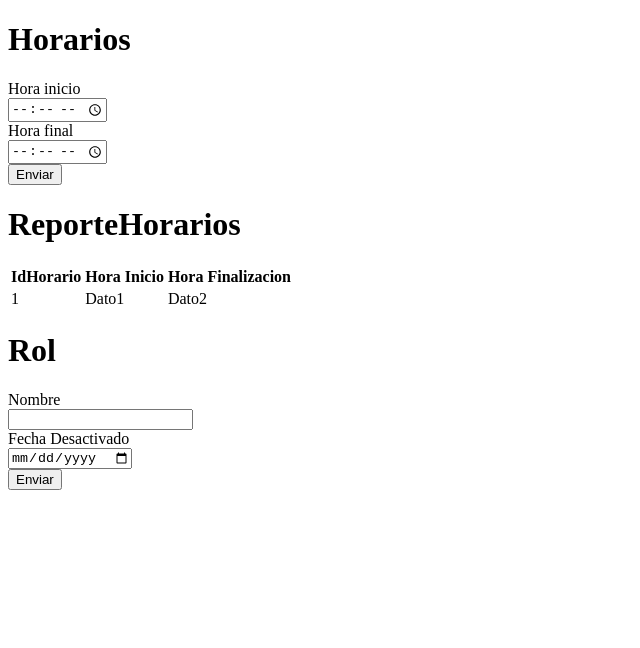
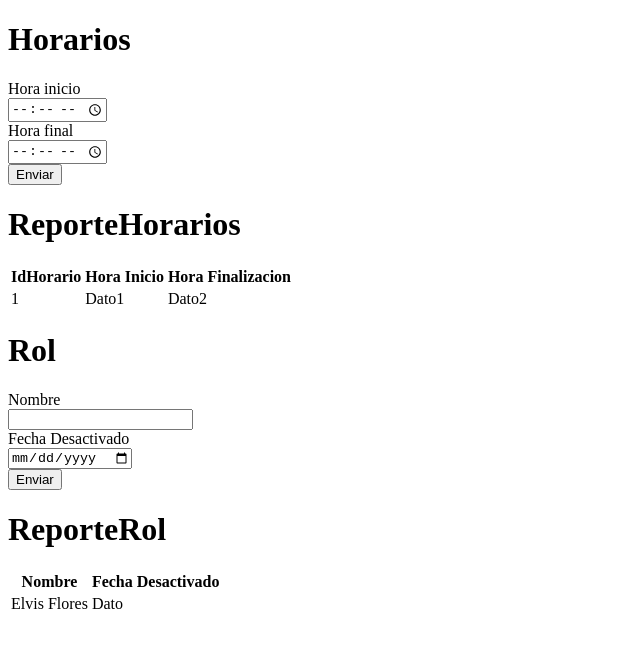
Before and after one commit to mariel2494/Proyecto-DAW1-React, a React (Vite) app in the folder Proyecto-React/: page / in a window 1280 px wide. Shown: the top 648 px of the page, without its empty margins (0-640 px from the left). Built offline with nearby package versions, Linux system fonts and the light colour scheme.

Commit message:
commit Rol

```diff
--- a/Proyecto-React/index.html
+++ b/Proyecto-React/index.html
@@ -10,6 +10,7 @@
     <div id="root"></div>
     <div id="ReporteHorarios"></div>
     <div id="Rol"></div>
+    <div id="ReporteRol"></div>
     <script type="module" src="/src/main.jsx"></script>
   </body>
 </html>
--- /dev/null
+++ b/Proyecto-React/src/assets/ReportesRoles.jsx
@@ -0,0 +1,16 @@
+
+export const ReporteRol = () => {
+    return (
+      <><h1>ReporteRol</h1><table>
+
+            <th>Nombre</th>
+            <th>Fecha Desactivado</th>
+              <tbody>
+      <tr>
+          <td>Elvis Flores</td>
+          <td>Dato</td>
+      </tr>
+  </tbody>
+        </table></>
+    )
+  }
--- a/Proyecto-React/src/main.jsx
+++ b/Proyecto-React/src/main.jsx
@@ -3,6 +3,7 @@ import ReactDOM from 'react-dom/client'
 import { Horarios } from './assets/Horarios'
 import { ReporteHorarios } from './assets/ReporteHorarios'
 import { Rol } from './assets/Rol'
+import { ReporteRol } from './assets/ReportesRoles'
 
 
 ReactDOM.createRoot(document.getElementById('root')).render(
@@ -22,3 +23,9 @@ ReactDOM.createRoot(document.getElementById('Rol')).render(
     <Rol />
   </React.StrictMode>
 )
+
+ReactDOM.createRoot(document.getElementById('ReporteRol')).render(
+  <React.StrictMode>
+    <ReporteRol />
+  </React.StrictMode>
+)
```
